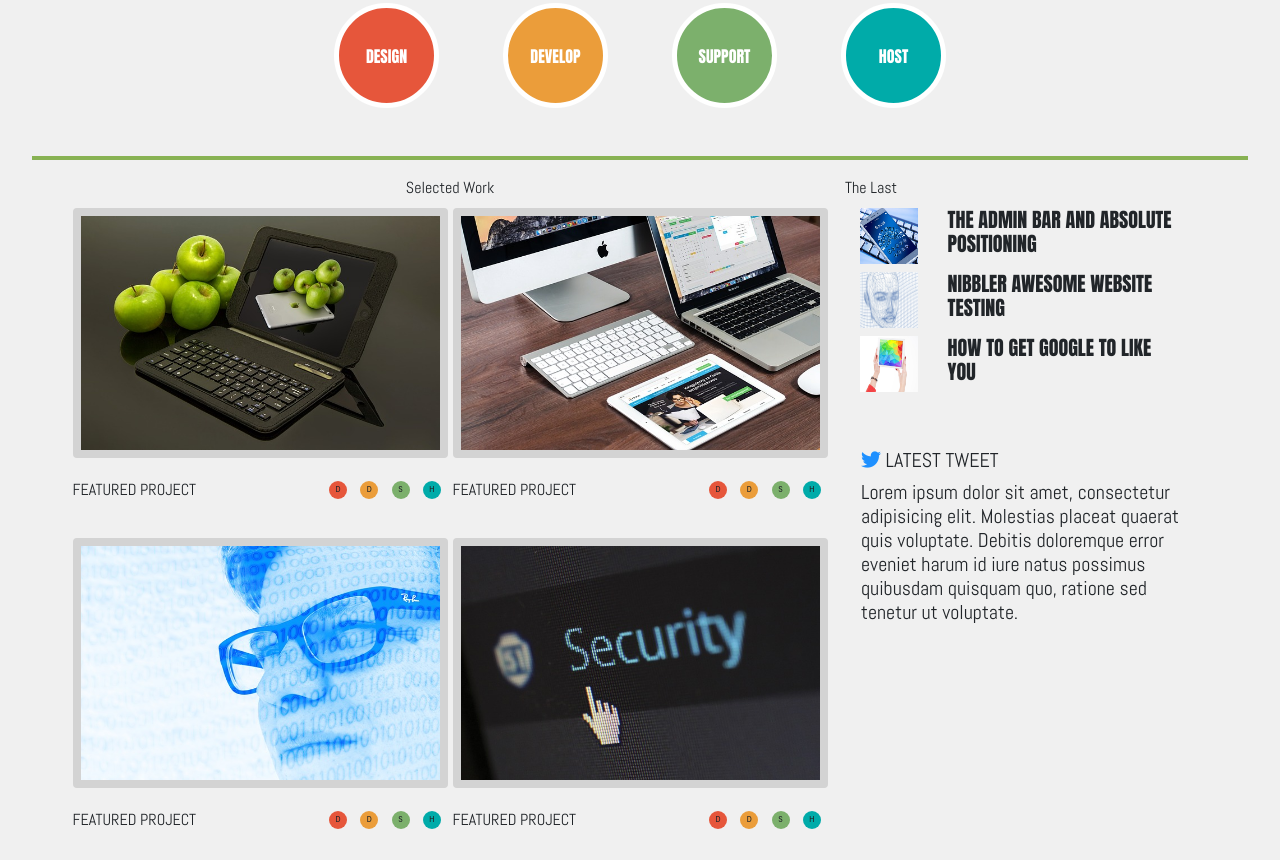
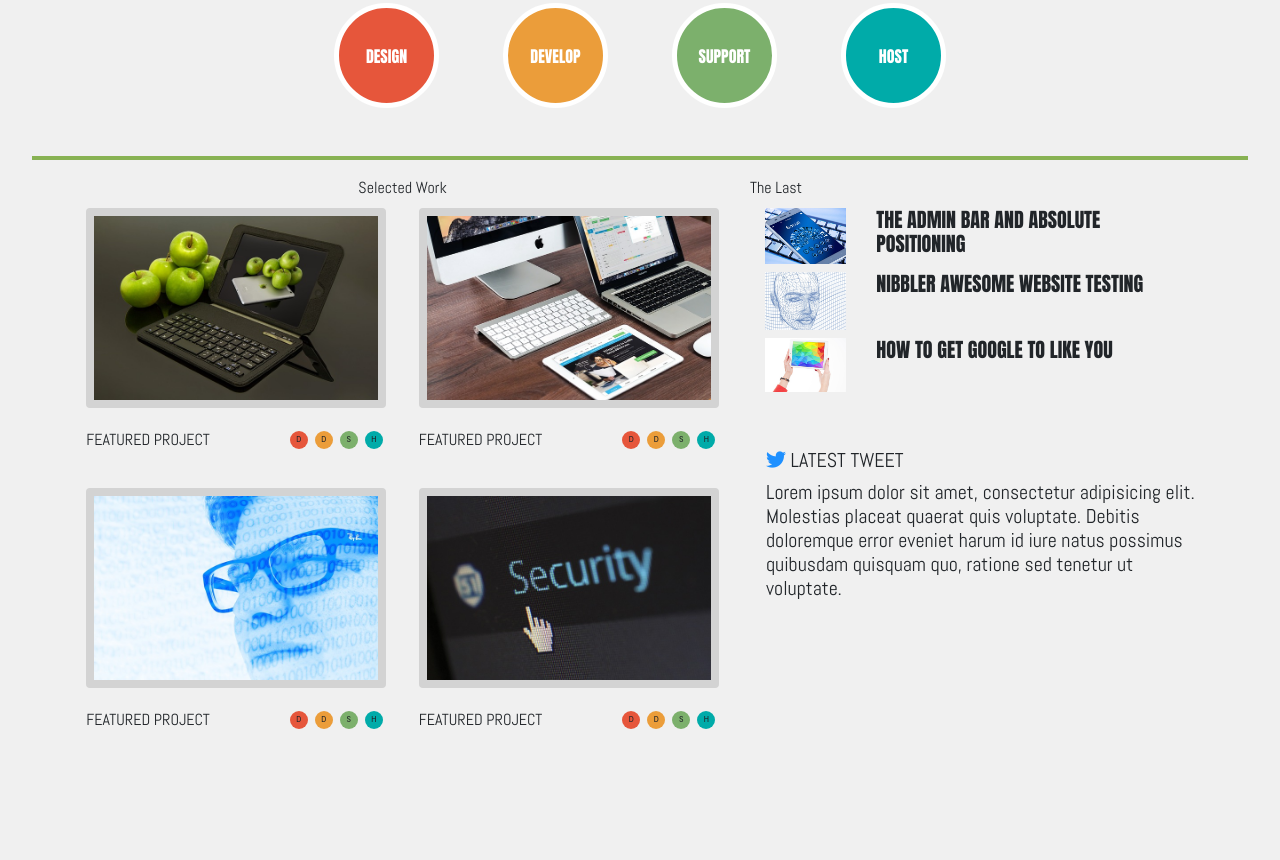
Before and after one commit to batshoun-martinez-regulus/codeup-design-project, a plain HTML site: page index.html in a window 1280 px wide. Shown: the part 333-1193 px from the top of the page. After the commit the page ends 1093 px from the top, so only its background shows below. Drawn offline with nearby package versions, Linux system fonts and the light colour scheme.

Commit message:
completed codeup design with styling

```diff
--- a/css/styles.css
+++ b/css/styles.css
@@ -274,8 +274,10 @@ p {
         width: 100%;
         padding: 0;
     }
-
-
+    .pic-size{
+        height: 150px !important;
+        width: 209px !important;
+    }
 }
 #theLast>h5{
     font-family: 'Anton', sans-serif;
@@ -284,3 +286,19 @@ p {
 .blueBird{
     color: dodgerblue;
 }
+
+/* Large devices (desktops, 992px - 1024px)*/
+@media (min-width: 992px) and (max-width: 1199px) {
+    .pic-size{
+        height: 175px !important;
+        width: 255px !important;
+    }
+}
+
+/* Extra large devices (large desktops, 1200px and up)*/
+@media (min-width: 1200px) {
+    .pic-size{
+        height: 200px !important;
+        width: 300px !important;
+    }
+}
--- a/index.html
+++ b/index.html
@@ -55,7 +55,7 @@
     <!-- All commented out items (minus cards) can be removed -->
     <!-- created row to host card-title and card-body inside a grid row -->
     <div class="row">
-        <div class="col-12 col-md-8">
+        <div class="col-12 col-md-7">
             <p class="text-center">Selected Work</p>
             <!-- nesting row inside column for 4 sq layout -->
             <div class="row">
@@ -156,13 +156,13 @@
         </div>
         <!-- The third column, it should be on the right with rows on top of each other-->
         <!-- Adjusted col to only display on md-4 and up displays -->
-        <div class="col-md-4 d-none d-md-block">
+        <div class="col-md-5 d-none d-md-block">
             <p class="pb-2">The Last</p>
             <div class="row" id="theLast">
                 <h5 class="col-12">
-                    <div class="pb-2 d-flex justify-content-between align-content-center">
+                    <div class="pb-2 d-flex justify-content-between">
                         <img src="/assets/images/mobile-phone.jpg" alt="" class="col-3">
-                        <h5 class="col-9">THE ADMIN BAR AND ABSOLUTE POSITIONING</h5>
+                        <h5 class="col-9 align-self-center">THE ADMIN BAR AND ABSOLUTE POSITIONING</h5>
                     </div>
                     <div class="pb-2 d-flex justify-content-between align-content-center">
                         <img src="/assets/images/head.jpg" alt="" class="col-3">
```
